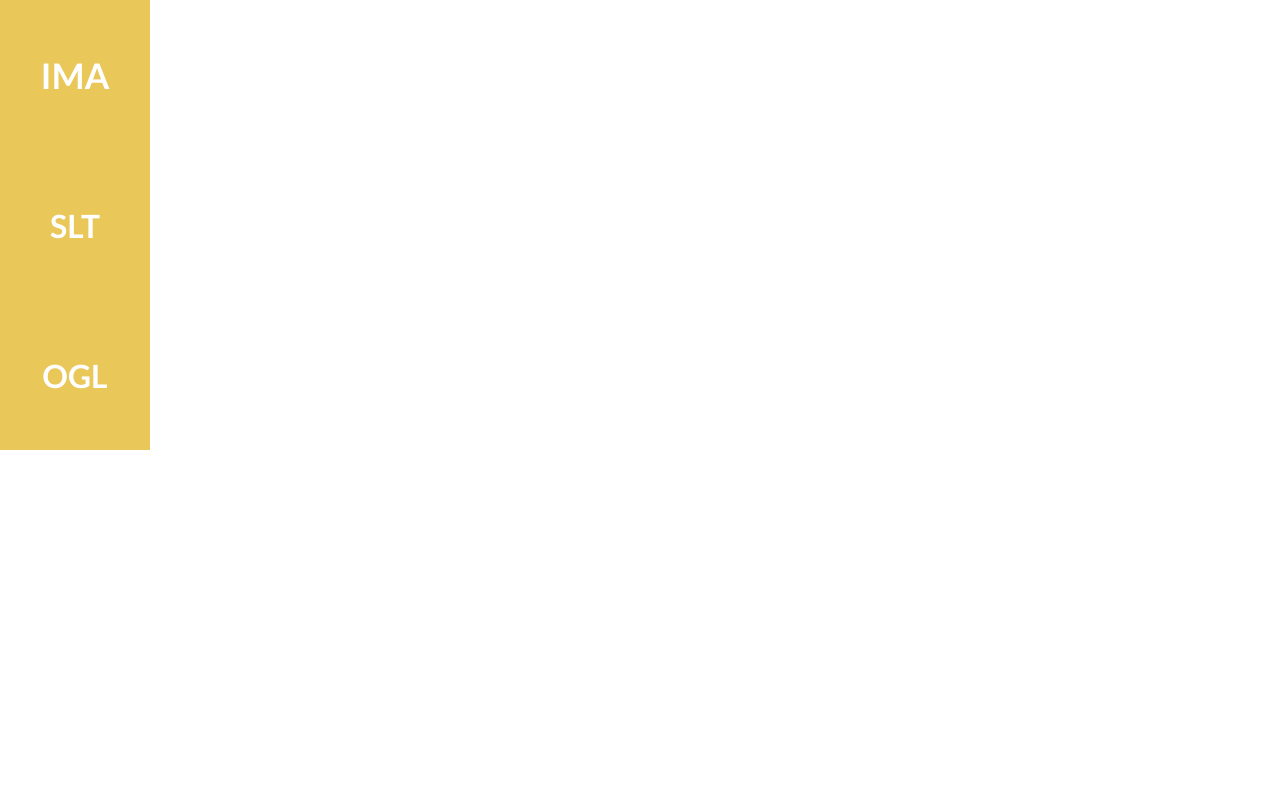
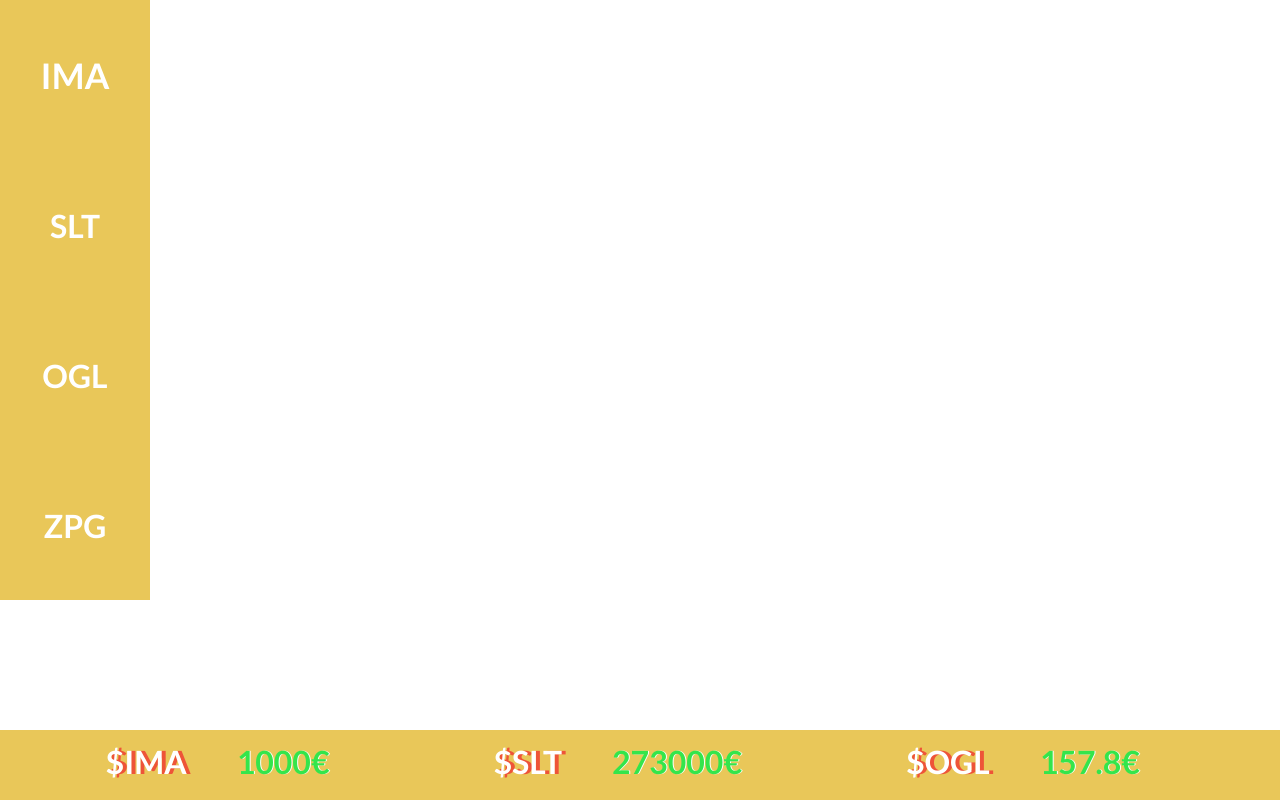
Before and after one commit to ludchieng/IMAC-CryptoStonks, a React (Create React App) app: page / in a window 1280 px wide. Built offline with nearby package versions, Linux system fonts and the light colour scheme; no server answers.

Commit message:
Add Ticker with infinite Loop

```diff
--- a/src/App.css
+++ b/src/App.css
@@ -2,6 +2,9 @@
 
 * {
   font-family: 'Lato', Verdana, sans-serif;
+  box-sizing: border-box;
+  --duration: 20s;
+
 }
 
 #LeftSideBar{
@@ -100,3 +103,126 @@
 .LeftSideBarCryptoChartContainer canvas{
   max-width: 300px;
 }
+
+#CryptoWallet{
+  height: 50px;
+  background-color: #e9c759;
+  display: flex;
+  flex-direction: row;
+  flex-wrap: nowrap;
+  animation-name: CryptoWalletToLeft;
+  animation-duration: 10s;
+  animation-iteration-count: infinite;
+  animation-timing-function: linear;
+}
+
+@keyframes CryptoWalletToLeft{
+  0%{
+    transform: translate3d(0,0,0);
+  }
+  100%{
+    transform: translate3d(-120%,0,0);
+  }
+}
+
+
+.CryptoWalletCrypto{
+  height: 50px;
+  min-width: 250px;
+  background-color: #e9c759;
+  color: #fff;
+  margin-left: 100px;
+  display: flex;
+  flex-direction: row;
+  justify-content: space-between;
+}
+
+.CryptoWalletNameCrypto{
+  padding-left: 100px;
+  font-weight: 700;
+  color: #fff;
+  text-shadow: +4px 0 0 #ee5438;
+}
+
+.TwitchChannelName{
+  padding-left: 200px !important;
+  height: 50px;
+  min-width: 1920px;
+  background-color: #e9c759;
+  font-weight: 700;
+  color: #fff;
+  text-shadow: +4px 0 0 #ee5438;
+}
+
+.CryptoWalletPriceCrypto{
+  padding-left: 50px;
+  font-weight: 700;
+  text-shadow: +1px 0 0 #fff;
+}
+
+.TendancePositiv{
+  color: hsl(128, 77%, 55%);
+}
+
+
+
+@-webkit-keyframes ticker {
+  0% {
+    -webkit-transform: translate3d(0, 0, 0);
+    transform: translate3d(0, 0, 0);
+    visibility: visible;
+  }
+  100% {
+    -webkit-transform: translate3d(-100%, 0, 0);
+    transform: translate3d(-100%, 0, 0);
+  }
+}
+
+@keyframes ticker {
+  0% {
+    -webkit-transform: translate3d(0, 0, 0);
+    transform: translate3d(0, 0, 0);
+    visibility: visible;
+  }
+
+  100% {
+    -webkit-transform: translate3d(-100%, 0, 0);
+    transform: translate3d(-100%, 0, 0);
+  }
+}
+
+.ticker-wrap {
+  position: fixed;
+  bottom: 0;
+  width: 100%;
+  overflow: hidden;
+  height: 70px;
+  background-color: #e9c759;
+  padding-left: 100%;
+  box-sizing: content-box;
+}
+
+.ticker {
+  display: inline-block;
+  background-color: #e9c759;
+  height: 50px;
+  line-height: 4rem;
+  white-space: nowrap;
+  padding-right: 100%;
+  box-sizing: content-box;
+  -webkit-animation-iteration-count: infinite;
+  animation-iteration-count: infinite;
+  -webkit-animation-timing-function: linear;
+  animation-timing-function: linear;
+  -webkit-animation-name: ticker;
+  animation-name: ticker;
+  -webkit-animation-duration: var(--duration);
+  animation-duration: var(--duration);
+}
+
+.ticker__item {
+  display: inline-block;
+  padding: 0 2rem;
+  font-size: 2rem;
+  color: white;
+}
--- a/src/App.js
+++ b/src/App.js
@@ -1,12 +1,15 @@
 import React, { useEffect, useState } from 'react';
 import './App.css';
 import LeftSideBar from "./LeftSideBar/LeftSideBar";
+import CryptoWallet from "./CryptoWallet/CryptoWallet";
 import fetchExchangeRates from'./StonkFetcher/stonkfetcher';
 
 let cryptoList=[
-  {name : "ImacCoin", price : 10, symbol : "IMA"},
-  {name : "SaltCoin", price : 100, symbol : "SLT"},
-  {name : "OpainGL", price : 0.1, symbol : "OGL"}
+  {name : "ImacCoin", price : 10, nb : 100, symbol : "IMA"},
+  {name : "SaltCoin", price : 100, nb : 2730, symbol : "SLT"},
+  {name : "OpainGL", price : 0.1, nb : 1578, symbol : "OGL"},
+  {name : "ZesipeGold", price : 1, nb : 358, symbol : "ZPG"}
+
 ]
 
 function App() {
@@ -18,15 +21,24 @@ function App() {
     if (data === undefined) {
       fetchExchangeRates()
         .then((resp) => resp.json())
-        .then((data) => { setData(data) })
+        .then((data) => { setData(data)
+        console.log(data) })
     }
   });
 
   return(
-    <LeftSideBar
+    <div>
+      <LeftSideBar
       cryptoList = {crypto}
       cryptoData = {data}
-    />
+      />
+
+      <CryptoWallet
+      cryptoList = {crypto}
+      cryptoData = {data}
+      />
+    </div>
+
   )
 }
 
--- /dev/null
+++ b/src/CryptoWallet/CryptoWallet.js
@@ -0,0 +1,33 @@
+import React from 'react';
+import fetchExchangeRates from'../StonkFetcher/stonkfetcher';
+
+class CryptoWallet extends React.Component {
+
+    constructor(props){
+        super(props);
+        this.cryptoList = props.cryptoList;
+        this.cryptoData = props.data
+    }
+
+    render() {
+        return(
+            <div id="">
+                <div className="ticker-wrap">
+                    <div className="ticker">
+                        {this.cryptoList.map( (elt) => (
+                            <div key={elt.symbol+"CryptoWallet"} className="ticker__item">
+                                <span className="CryptoWalletNameCrypto">${elt.symbol}</span>
+                                <span className="CryptoWalletPriceCrypto TendancePositiv">{elt.nb * elt.price}€</span>
+                            </div>
+                        ))}
+                        <div className="ticker__item TwitchChannelName">CRYPTOSTONK : LA CHAINE DE LA CRYPTO ET DE LA STONK</div>
+                    </div>
+                </div>
+
+            </div>
+        )
+    }
+
+}
+
+export default CryptoWallet;
--- a/src/LeftSideBar/LeftSideBar.js
+++ b/src/LeftSideBar/LeftSideBar.js
@@ -38,7 +38,7 @@ class LeftSideBar extends React.Component {
                             className="LeftSideBarCrypto"
                             onClick = { e => this.handleLeftSideBarClick(e, crypto.symbol)}
                         >
-                            <div class="LeftSideBarCryptoSymbol">{crypto.symbol}</div>
+                            <div className="LeftSideBarCryptoSymbol">{crypto.symbol}</div>
                             <div className="LeftSideBarCryptoChartContainer">
                                 <div
                                     key={"LeftSideBarCryptoChart"+crypto.symbol}
```
